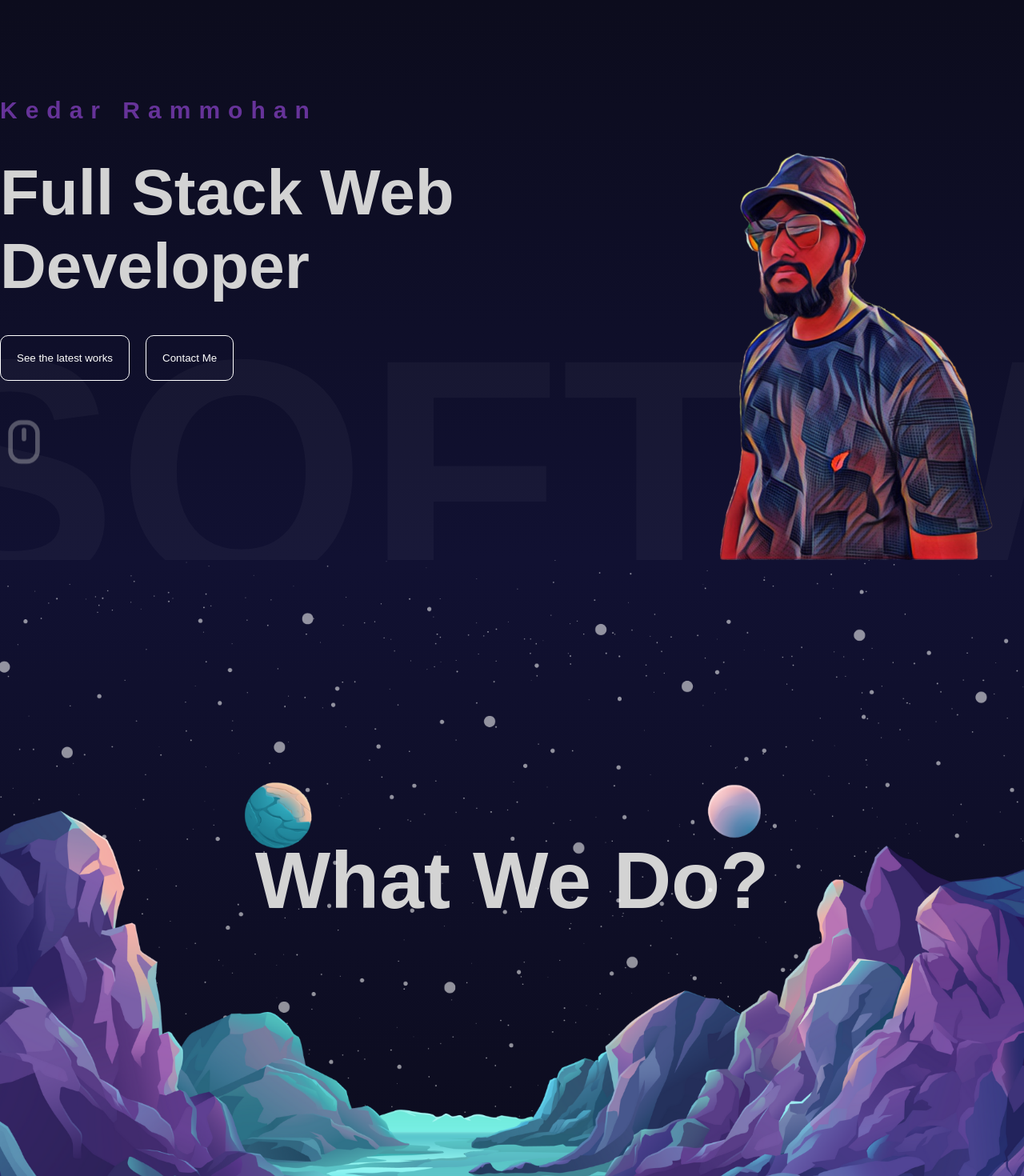
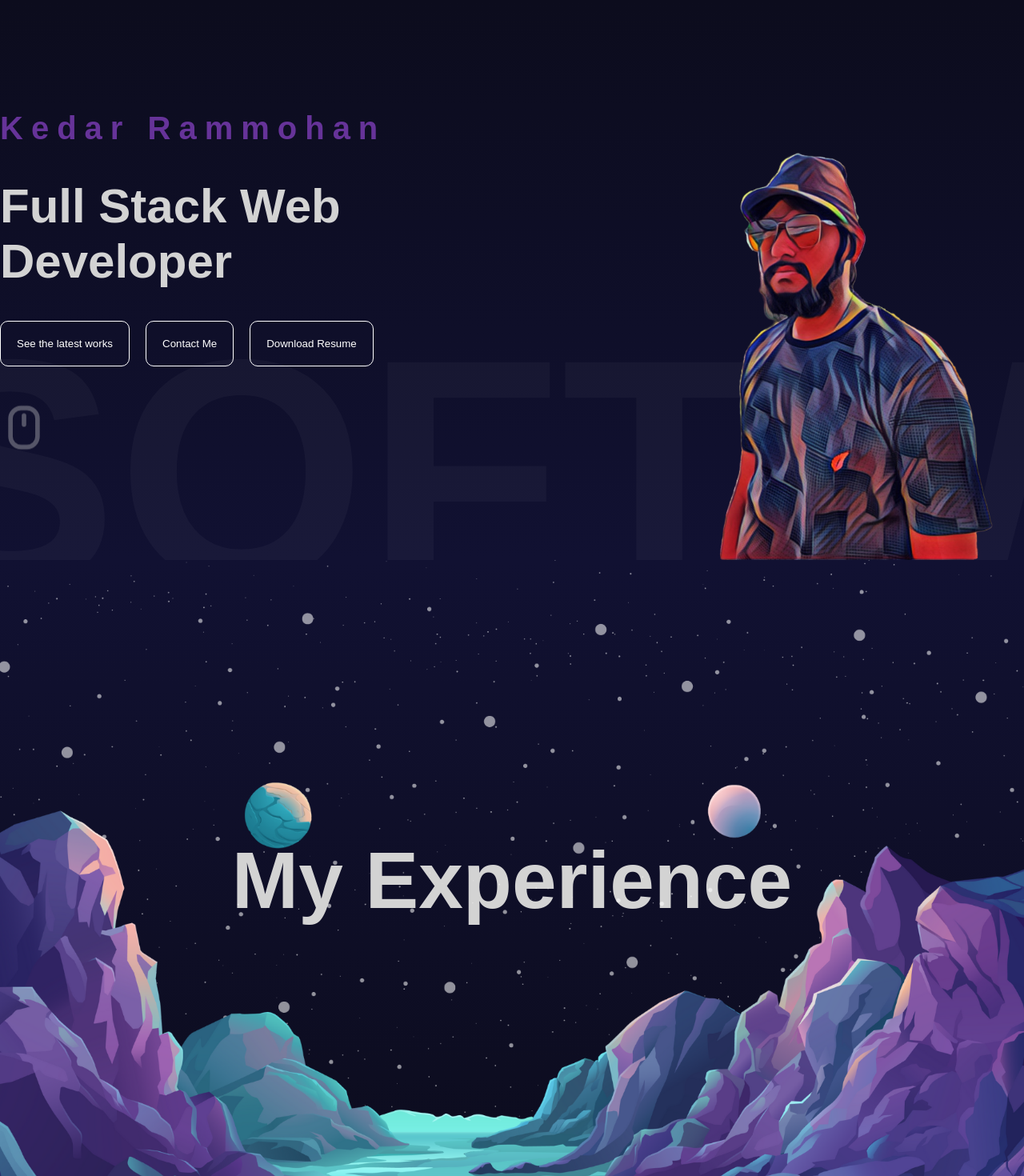
Before and after one commit to kedar-2206/Kedar-Portfolio, a React app in the folder src/: page / in a window 1280 px wide. Shown: the part 100-1570 px from the top of the page at 80% size. Built offline with nearby package versions, Linux system fonts and the light colour scheme; the HTML template or start-up script is replaced by a standard one.

Commit message:
Contact, Parallax fix and Resume button

```diff
--- a/src/components/contact/contact.scss
+++ b/src/components/contact/contact.scss
@@ -31,6 +31,7 @@
         h1{
             font-size: 100px;
             line-height: 88px;
+            color: orange;
 
             @include mobile{
                 font-size: 40px;
@@ -49,11 +50,8 @@
         flex: 1;
         position: relative;
 
-        .phoneSvg{
-            stroke: orange;
-            position: absolute;
-            margin: auto;
-            z-index: -1;
+        @include mobile{
+            width: 70%;
         }
 
         form{
@@ -76,6 +74,11 @@
                 background-color: orange;
                 cursor: pointer;
                 font-weight: 500;
+
+                @include mobile{
+                    width: 40%;
+                    align-self: center;
+                }
             }
         }
     }
--- a/src/components/hero/Hero.jsx
+++ b/src/components/hero/Hero.jsx
@@ -56,6 +56,24 @@ const imageVariants = {
         },
     },
 }
+// https://docs.google.com/document/d/1O0NchNmqdLq0FvWDdlJrRr96s1s4XZW2ckPTxkcBIXA/edit?usp=sharing_eip&invite=CKqupYsN&ts=66d2b695
+const handleDownload = () => {
+    // Google Docs document ID
+    const googleDocsId = "1O0NchNmqdLq0FvWDdlJrRr96s1s4XZW2ckPTxkcBIXA";
+    const downloadUrl = `https://docs.google.com/document/d/${googleDocsId}/export?format=pdf`;
+
+    // Create an invisible link element
+    const link = document.createElement("a");
+    link.href = downloadUrl;
+    link.download = "Resume.pdf";
+
+    // Append the link to the document and trigger the download
+    document.body.appendChild(link);
+    link.click();
+
+    // Clean up by removing the link element after the download
+    document.body.removeChild(link);
+  };
 
 function Hero() {
   return (
@@ -76,6 +94,9 @@ function Hero() {
                             Contact Me
                         </Link>
                     </motion.button>
+                    <motion.button variants={textVariants} onClick={handleDownload}>
+                        Download Resume
+                    </motion.button>
                 </motion.div>
                 <motion.div variants={textVariants} animate="scrollButton">
                 {/* src="./scroll.png" alt="No Image" */}
--- a/src/components/hero/hero.scss
+++ b/src/components/hero/hero.scss
@@ -29,13 +29,14 @@
             }
 
             h2{
-                font-size: 30px;
+                font-size: 40px;
                 color: rebeccapurple;
                 letter-spacing: 10px;
+                font-weight: bold;
             }
 
             h1{
-                font-size: 80px;
+                font-size: 60px;
 
                 @include mobile{
                     font-size: 40px;
--- a/src/components/navbar/navbar.scss
+++ b/src/components/navbar/navbar.scss
@@ -1,4 +1,5 @@
 @import "../../app.scss";
+@import url('https://fonts.googleapis.com/css2?family=Alex+Brush&display=swap');
 
 .navbar{
     height: 100px;
@@ -20,6 +21,7 @@
 
 
         span{
+            // font-family: "Alex Brush", cursive;
             font-weight: bold;
             font-size: 30px;
             color: whitesmoke;
--- a/src/components/parallax/Parallax.jsx
+++ b/src/components/parallax/Parallax.jsx
@@ -2,6 +2,8 @@ import React from 'react'
 import "./parallax.scss";
 import {motion, useScroll, useTransform} from "framer-motion";
 import { useRef } from 'react';
+import sunIMG from "../../assets/sun.png";
+import PlanetIMG from "../../assets/planets.png";
 
 
 
@@ -25,9 +27,9 @@ function Parallax({type}) {
             background: type === "services" ? "linear-gradient(180deg, #111132, #0c0c1d)" : "linear-gradient(180deg, #111132, #505064)",
         }}
     >
-        <motion.h1 style={{y:yText}}>{type === "services" ? "What We Do?" : "What We Did?"}</motion.h1>
+        <motion.h1 style={{y:yText}}>{type === "services" ? "My Experience" : "My Projects"}</motion.h1>
         <motion.div className="mountains"></motion.div>
-        <motion.div className="planets" style={{y:yBg,backgroundImage:`url(${type === "services"? "../../assets/planets.png":"../../assets/sun.png"})`}}></motion.div>
+        <motion.div className="planets" style={{y:yBg,backgroundImage:`url(${type === "services"? PlanetIMG:sunIMG})`}}></motion.div>
         <motion.div style={{x:yBg}} className="stars"></motion.div>
     </div>
   )
```
